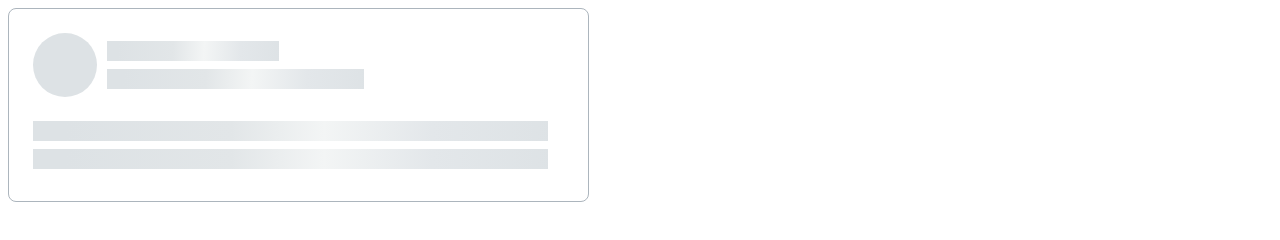
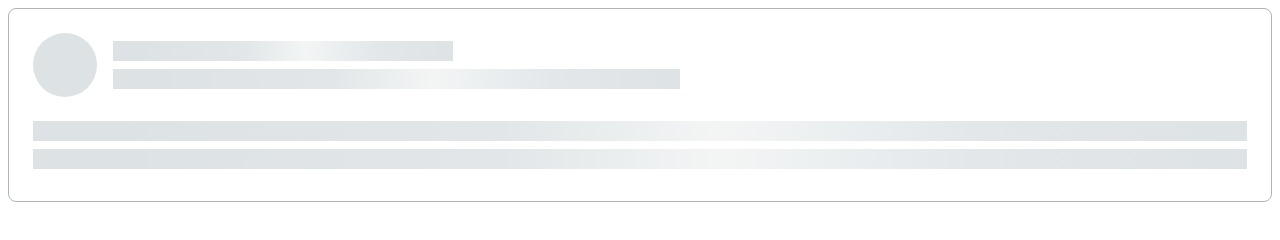
Before and after one commit to js-tasks-ru/htmlcss-20230411_alexander-lysyuk, a website: page 04-lection2/02-skeleton/index.html in a window 1280 px wide. Drawn offline with Linux system fonts and the light colour scheme.

Commit message:
Review fixes

```diff
--- a/04-lection2/02-skeleton/index.html
+++ b/04-lection2/02-skeleton/index.html
@@ -9,7 +9,7 @@
         <div class="skeleton">
             <div class="skeleton__top">
               <div class="skeleton__circle"></div>
-              <div class="skeleton_lines">
+              <div class="skeleton__lines">
                 <div class="skeleton__line skeleton__line--small"></div>
                 <div class="skeleton__line skeleton__line--medium"></div></div>
               </div>
--- a/04-lection2/02-skeleton/skeleton.css
+++ b/04-lection2/02-skeleton/skeleton.css
@@ -1,22 +1,18 @@
 .skeleton {
-    width: 579px;
-    height: 192px;
     background-color: var(--white);
     display: flex;
     flex-direction: column;
-    justify-content: space-between;
+    gap: 24px;
     border: 1px solid var(--grey-3);
     border-radius: 8px;
+    padding: 24px 24px 32px 24px;
   }
 
   .skeleton__top {
     display: flex;
     align-items: center;
-    justify-content: flex-start;
     flex-direction: row;
-    padding-left: 24px;
-    padding-right: 24px;
-    padding-top: 24px;
+    gap: 16px;
   }
 
   .skeleton__circle {
@@ -24,40 +20,36 @@
     height: 64px;
     border-radius: 50%;
     background-color: var(--grey-2);
-    margin-right: 10px;
-    align-self: flex-end;
   }
 
   .skeleton__lines {
     display: flex;
+    flex-grow: 1;
     flex-direction: column;
-    justify-content: space-between;
+    gap: 8px;
   }
 
   .skeleton__line {
     height: 20px;
-    margin-bottom: 8px;
     background: linear-gradient(92.51deg, #DDE2E5 6.44%, #E2E6E8 38.47%, #F3F5F5 56.48%, #E3E7EA 77.5%, #DDE2E5 102.52%);;
   }
 
   .skeleton__line--small {
-    width: 172px;
+    width: 30%;
   }
 
   .skeleton__line--medium {
-    width: 257px;
+    width: 50%;
   }
 
   .skeleton__line--large {
-    width: 515px;
+    width: 100%;
   }
 
   .skeleton__bottom {
     display: flex;
     flex-direction: column;
-    padding-left: 24px;
-    padding-right: 24px;
-    padding-bottom: 32px;
+    gap: 8px;
   }
 
   .skeleton__line:last-child {
```
